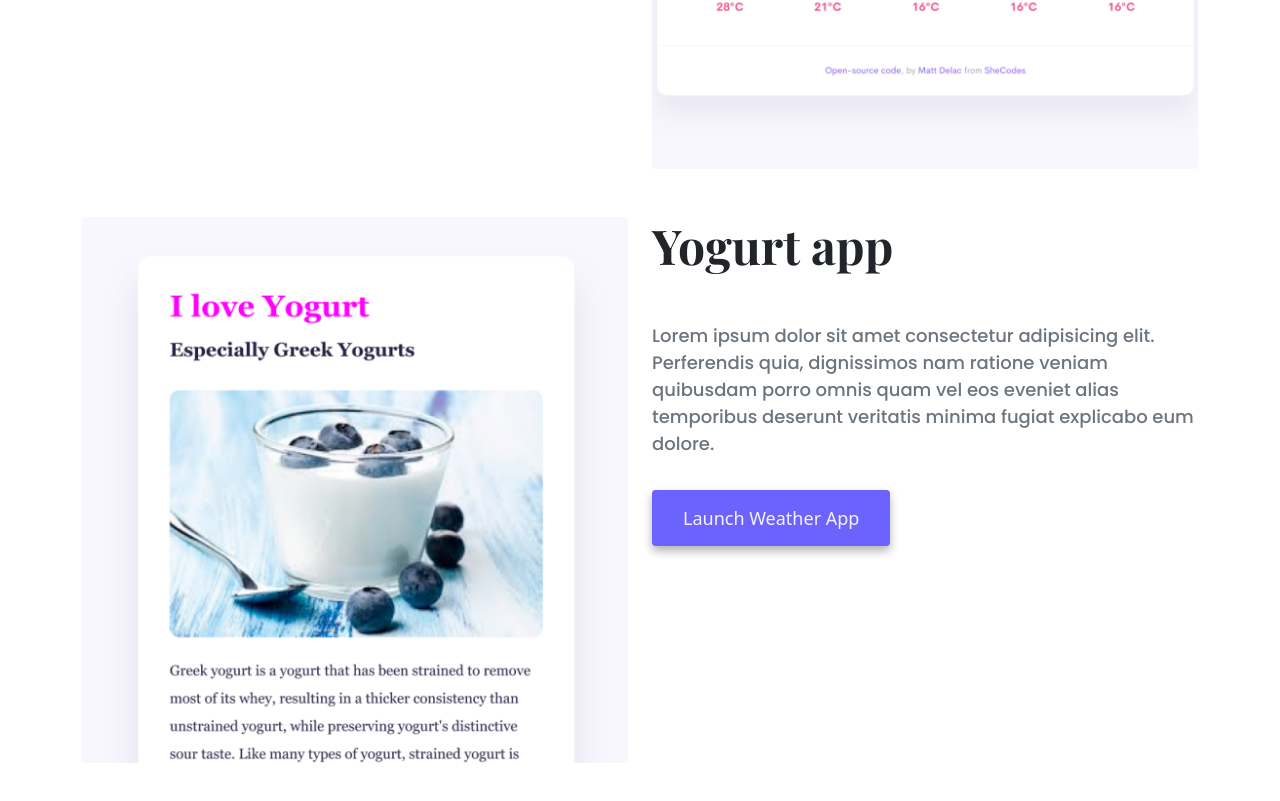
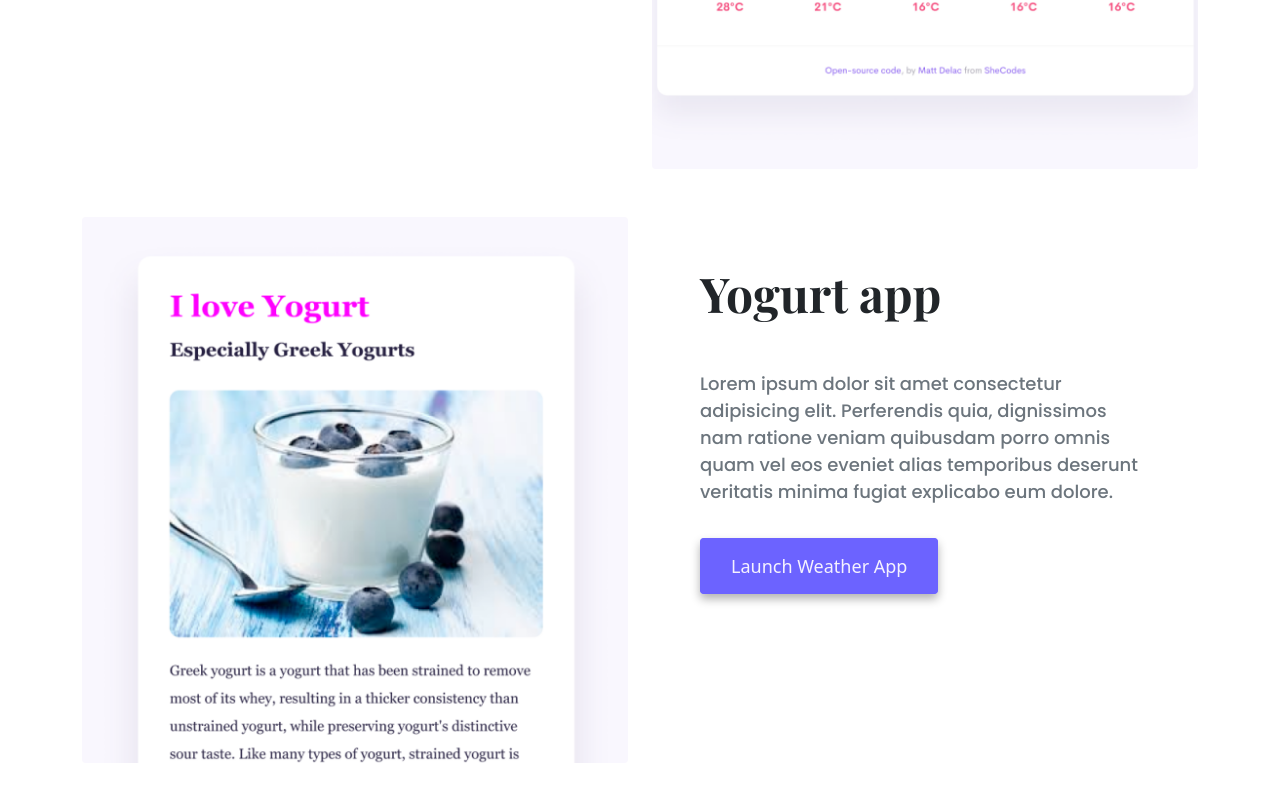
Before and after one commit to KMyatMon/css_js_font_links, a plain HTML site: page index.html in a window 1280 px wide. Shown: the part 1690-2491 px from the top of the page. Drawn offline with nearby package versions, Linux system fonts and the light colour scheme.

Commit message:
home change
home page change

```diff
--- a/index.html
+++ b/index.html
@@ -125,14 +125,14 @@
           />
         </div>
         <div class="col">
-          <h2 class="mb-5">Yogurt app</h2>
-          <p class="mb-5 text-muted">
+          <h2 class="m-5">Yogurt app</h2>
+          <p class="m-5 text-muted">
             Lorem ipsum dolor sit amet consectetur adipisicing elit. Perferendis
             quia, dignissimos nam ratione veniam quibusdam porro omnis quam vel
             eos eveniet alias temporibus deserunt veritatis minima fugiat
             explicabo eum dolore.
           </p>
-          <div class="mt-5">
+          <div class="m-5">
             <a href="#" class="primary-link project-link">Launch Weather App</a>
           </div>
         </div>
```
